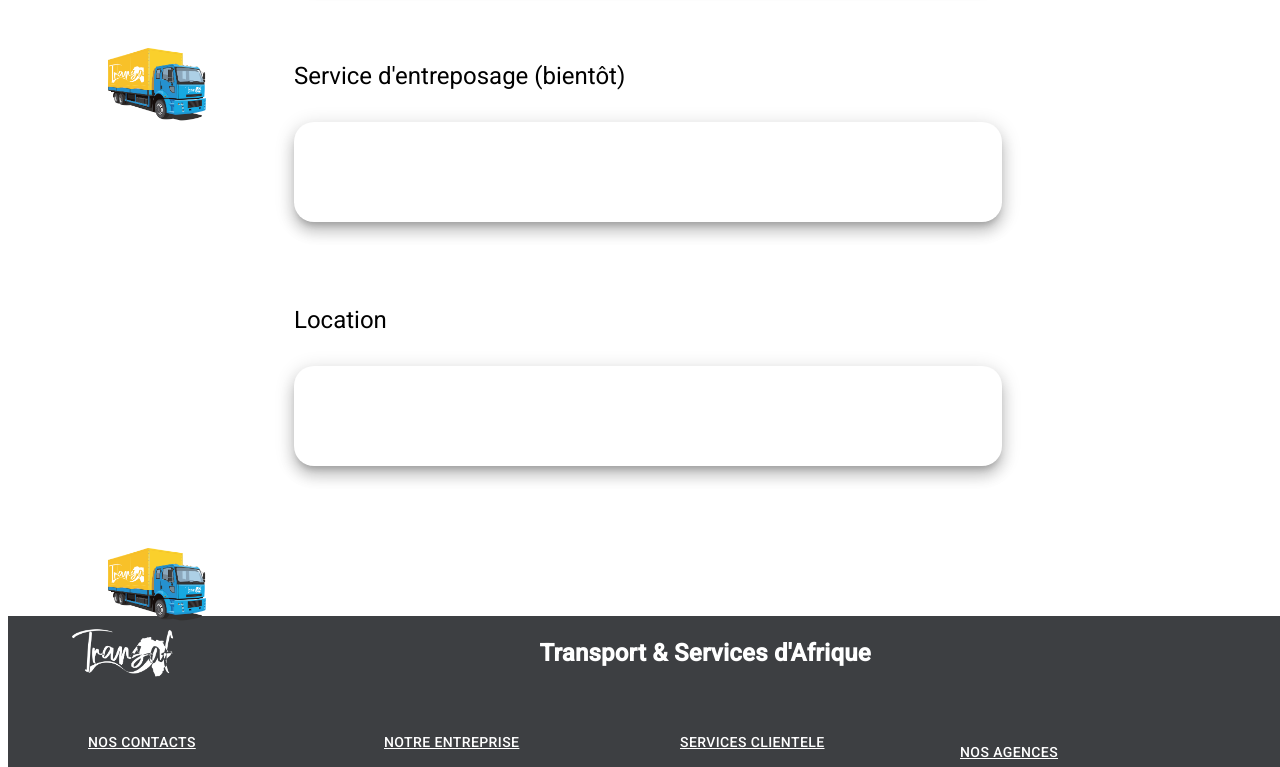
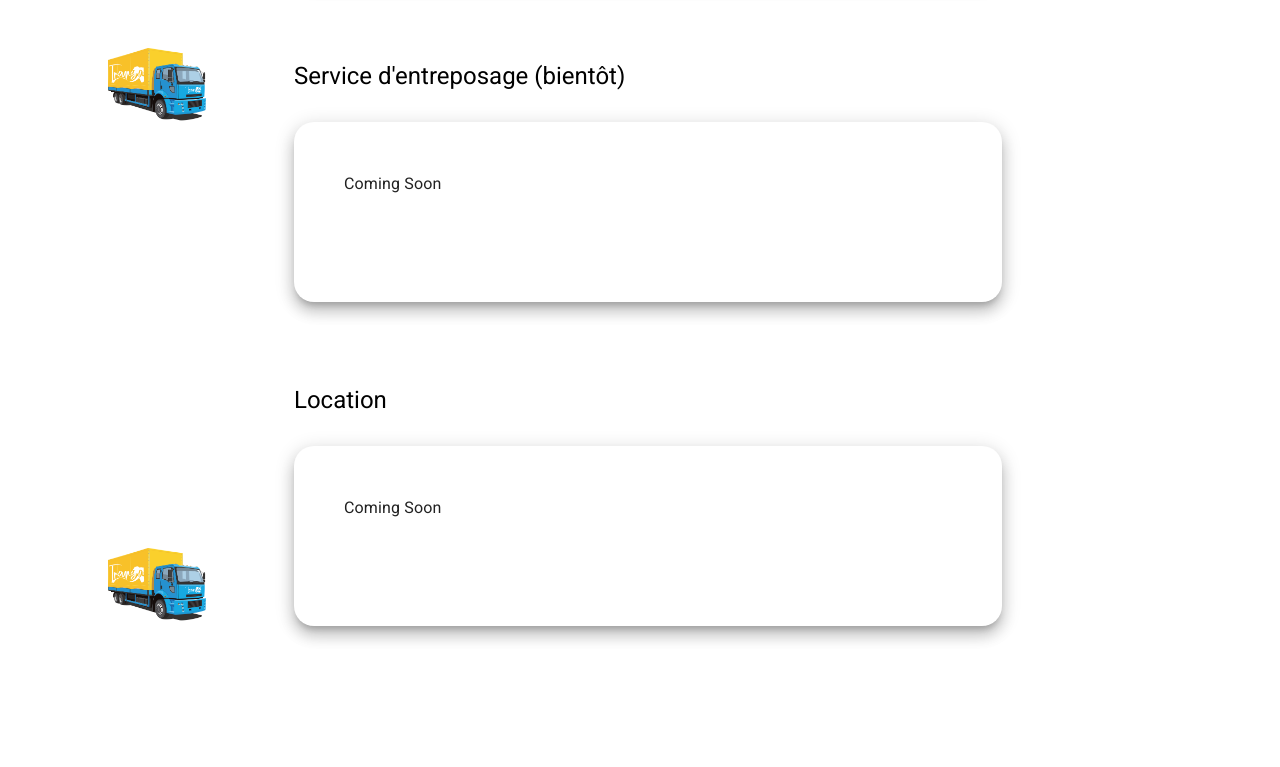
Before and after one commit to aristide20/TNew, a React (Create React App) app: page /Services in a window 1280 px wide. Shown: the part 560-1327 px from the top of the page. Built offline with nearby package versions, Linux system fonts and the light colour scheme.

Commit message:
modifications generales

```diff
--- a/src/pages/BTPPage/Body.js
+++ b/src/pages/BTPPage/Body.js
@@ -74,9 +74,7 @@ const Body = () => {
               <Box >
                    <CommandEnginsBox />
               </Box>
-              <Box>
-                   <NosProjets />
-              </Box>
+
               <Box position="absolute" sx={{width:isSmallScreen2 ? "20%" : "60%",
                                             top:isSmallScreen2 ? "620px" : "920px",
                                              left:isSmallScreen2 ? "100px" : "100px"}}>
@@ -98,3 +96,12 @@ const Body = () => {
     }
 
     export default Body;
+
+    /**
+     *
+     * <Box>
+                   <NosProjets />
+              </Box>
+
+
+     */
--- a/src/pages/HomePage/Body.jsx
+++ b/src/pages/HomePage/Body.jsx
@@ -86,7 +86,7 @@ const Body = () => {
                     </Grid>
                     </Box>
                </Box>
-                  <Box position="absolute" sx={{zIndex:10, top: isSmallScreen ? "15%" : isSmallScreen2 ? "15%" : "17%",
+                  <Box position="absolute" sx={{zIndex:10, top: isSmallScreen ? "16.8%" : isSmallScreen2 ? "15%" : "17%",
                                                         left:isSmallScreen2 ? "27%" : "6%",
                                                         width: isSmallScreen2 ? "40%" : "90%",
                                                         padding: isSmallScreen2 ? "40px" : "10px",
--- a/src/pages/OurSolutions/Body.jsx
+++ b/src/pages/OurSolutions/Body.jsx
@@ -23,7 +23,7 @@ const Body = () => {
                         NOS SOLUTIONS
             </Typography>
             <Stack direction="column" display="flex" justifyContent="center" alignItems="center" spacing={4}>
-                   <Container sx={{width:"70%", paddingBottom:"50px"}}>
+                   <Container sx={{width:isNonMobile ? "70%" : "85%", paddingBottom:"50px"}}>
                             <Typography variant="h5" sx={{paddingBottom:"30px"}}>
                                        Solution transport et livraison
                             </Typography>
@@ -49,20 +49,22 @@ const Body = () => {
                                   </Typography>
                             </Paper>
                     </Container>
-                    <Container sx={{width:"70%", paddingBottom:"50px"}}>
+                    <Container sx={{width:isNonMobile ? "70%" : "85%", paddingBottom:"50px"}}>
                             <Typography variant="h5" sx={{paddingBottom:"30px"}}>
                                          Service d'entreposage (bientôt)
                             </Typography>
-                            <Paper elevation={10} sx={{borderRadius:"20px", padding:isNonMobile ? "50px" : "10px"}}>
-
+                            <Paper elevation={10} sx={{borderRadius:"20px", padding:isNonMobile ? "50px" : "10px",
+                                                        minHeight:"80px"}}>
+                                    <Typography> Coming Soon </Typography>
                             </Paper>
                     </Container>
-                    <Container sx={{width:"70%", paddingBottom:"50px"}}>
+                    <Container sx={{width:isNonMobile ? "70%" : "85%", paddingBottom:"50px"}}>
                             <Typography variant="h5" sx={{paddingBottom:"30px"}}>
                                        Location
                             </Typography>
-                            <Paper elevation={10} sx={{borderRadius:"20px", padding:isNonMobile ? "50px" : "10px"}}>
-
+                            <Paper elevation={10} sx={{borderRadius:"20px", padding:isNonMobile ? "50px" : "10px",
+                                                        minHeight:"80px"}}>
+                                    <Typography> Coming Soon </Typography>
                             </Paper>
                     </Container>
             </Stack>
--- a/src/pages/OurTeam/Body.jsx
+++ b/src/pages/OurTeam/Body.jsx
@@ -47,7 +47,7 @@ const Body = () => {
                       paddingRight: isNonMobile ? "50px" : "25px"}}>
                  <Grid container spacing={4}>
                       <Grid item xs={isNonMobile ? 4 : 12}>
-                           <Paper elevation={10} sx={{borderRadius:"15px", padding:"20px", width:"65%"}}>
+                           <Paper elevation={10} sx={{borderRadius:"15px", padding:"20px", width:isNonMobile ? "65%" : "80%"}}>
                                  <Stack direction="column" spacing={isNonMobile ? 8 : 2}
                                         justifyContent="center" alignItems="center">
                                        <Avatar sx={{ bgcolor: deepOrange[500], width: 180 ,
@@ -62,7 +62,7 @@ const Body = () => {
                             </Paper>
                       </Grid>
                       <Grid item xs={isNonMobile ? 4 : 12}>
-                           <Paper elevation={10} sx={{borderRadius:"15px", padding:"20px", width:"65%",
+                           <Paper elevation={10} sx={{borderRadius:"15px", padding:"20px", width:isNonMobile ? "65%" : "80%",
                                    marginTop:isNonMobile ? "20px" : "0px"}}>
                                  <Stack direction="column" spacing={isNonMobile ? 8 : 2}
                                          justifyContent="center" alignItems="center">
@@ -78,7 +78,7 @@ const Body = () => {
                             </Paper>
                       </Grid>
                       <Grid item xs={isNonMobile ? 4 : 12}>
-                           <Paper elevation={10} sx={{borderRadius:"15px", padding:"20px", width:"65%",
+                           <Paper elevation={10} sx={{borderRadius:"15px", padding:"20px", width:isNonMobile ? "65%" : "80%",
                                   marginTop:isNonMobile ? "40px" : "0px"}}>
                                  <Stack direction="column" spacing={isNonMobile ? 8 : 2}
                                         justifyContent="center" alignItems="center">
@@ -95,7 +95,7 @@ const Body = () => {
                       </Grid>
                       <Grid item xs={isNonMobile ? 2 : 0}></Grid>
                       <Grid item xs={isNonMobile ? 4 : 12}>
-                           <Paper elevation={10} sx={{borderRadius:"15px", padding:"20px", width:"65%"}}>
+                           <Paper elevation={10} sx={{borderRadius:"15px", padding:"20px", width:isNonMobile ? "65%" : "80%"}}>
                                  <Stack direction="column" spacing={isNonMobile ? 8 : 2}
                                          justifyContent="center" alignItems="center">
                                        <Avatar sx={{ bgcolor: deepPurple[500], width: 180 ,
@@ -110,7 +110,7 @@ const Body = () => {
                             </Paper>
                       </Grid>
                       <Grid item xs={isNonMobile ? 4 : 12}>
-                           <Paper elevation={10} sx={{borderRadius:"15px", padding:"20px", width:"65%",
+                           <Paper elevation={10} sx={{borderRadius:"15px", padding:"20px", width:isNonMobile ? "65%" : "80%",
                                    marginTop:isNonMobile ? "20px" : "0px"}}>
                                  <Stack direction="column" spacing={isNonMobile ? 8 : 2}
                                         justifyContent="center" alignItems="center"
--- a/src/pages/TransporterPage/Body.js
+++ b/src/pages/TransporterPage/Body.js
@@ -40,14 +40,15 @@ const Body = () => {
                    <Box>
                         <img src={isSmallScreen2 ? fond : fond2} alt="fond" width="100%" zindex={-10} />
                    </Box>
-                   <Box position="absolute" sx={{marginTop:"-10px", top:"80px", right:"50px"}}>
+                   <Box position="absolute" sx={{marginTop:"-10px", top:"100px", right: isSmallScreen2 ? "50px" : "35px"}}>
                         <Grid container spacing={4} justifyContent="center" alignItems="center">
                               <Grid item xs={isSmallScreen ? 4 : isSmallScreen2 ? 6 : 0}></Grid>
                               <Grid item xs={isSmallScreen ? 4 : isSmallScreen2 ? 6 : 12}>
                                     <Typography variant={isSmallScreen ? "h4" : "h5"} sx={{fontWeight:"bold",
                                                                   color:color2,
                                                                   textAlign:"center",
-                                                                  paddingBottom:"30px"}}>
+                                                                  paddingTop:"30px",
+                                                                  paddingBottom:"10px"}}>
                                                Vous êtes transporteur? <br />
                                                Inscrivez votre camion en un clic et commencez a gagner de l'argent!!
                                     </Typography>
@@ -56,8 +57,8 @@ const Body = () => {
                                  <Box sx={{ display:"flex",
                                                    justifyContent:"center",
                                                    alignItems:"center",
-                                                   paddingTop:"50px",
-                                                   paddingBottom:"100px",
+                                                   paddingTop:"20px",
+                                                   paddingBottom:"50px",
                                                    width:"100%",
                                                    height:"500px"}}>
                                               <Form />
@@ -68,13 +69,13 @@ const Body = () => {
                    <Box sx={{ marginTop:isSmallScreen ? "-10px" : "-10px", paddingTop:"50px", bgcolor:color4 }}>
                       <SatisfiedClients />
                 </Box>
-                <Box sx={{paddingTop:"80px"}}>
+                <Box sx={{paddingTop:"0px"}}>
                       <ImagesBoxHome />
                 </Box>
                 <Box sx={{paddingTop: isSmallScreen2 ? "30px" : "40px", paddingBottom:"60px"}}>
                     <Grid container spacing={3}>
                           <Grid item xs={isSmallScreen2 ? 3 : 0} >
-                                <Box sx={{paddingTop:"200px", paddingLeft:"80px"}}>
+                                <Box sx={{paddingTop:isSmallScreen2 ? "200px" : "80px", paddingLeft:"80px"}}>
                                      <img src={image1} alt="" width="80%" />
                                 </Box>
                           </Grid>
@@ -164,15 +165,15 @@ const Body = () => {
                          <Button variant="contained"
                                  size="large"
                                  onClick={() => { navigate('/connexion')}}
-                                 sx={{bgcolor:color2}}>
+                                 sx={{bgcolor:color2, color:color1, marginBottom:"50px"}}>
                                    Devenir Partenaire
                          </Button>
                     </Box>
-                <Box position="absolute" sx={{width:"20%", top:isSmallScreen2 ? "620px" : "40px",
+                <Box position="absolute" sx={{width:"20%", top:isSmallScreen2 ? "620px" : "240px",
                                                            left:isSmallScreen2 ? "1000px" : "300px"}}>
                     <img src={image1} alt="" width="50%" />
                 </Box>
-                <Box position="absolute" sx={{width:"20%", top: isSmallScreen2 ? "2750px": "1600px",
+                <Box position="absolute" sx={{width:"20%", top: isSmallScreen2 ? "2750px": "1200px",
                                                            left: isSmallScreen2 ? "1000px" : "300px"}}>
                     <img src={image1} alt="" width="50%" />
                 </Box>
```
